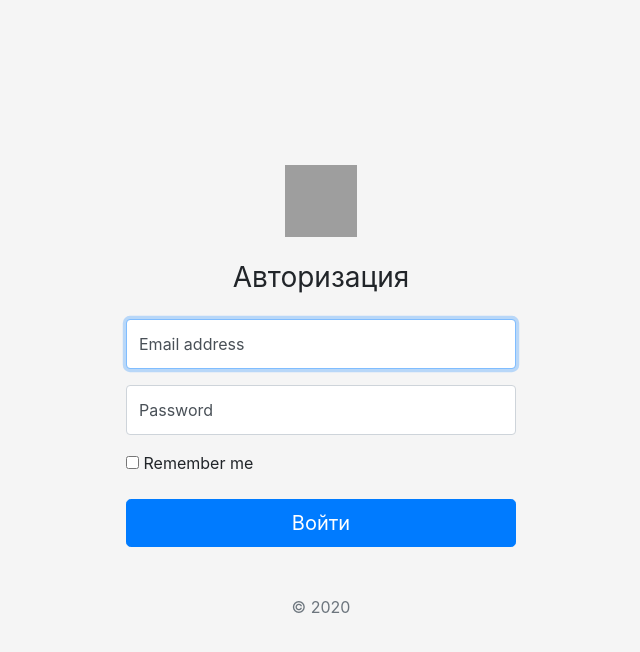
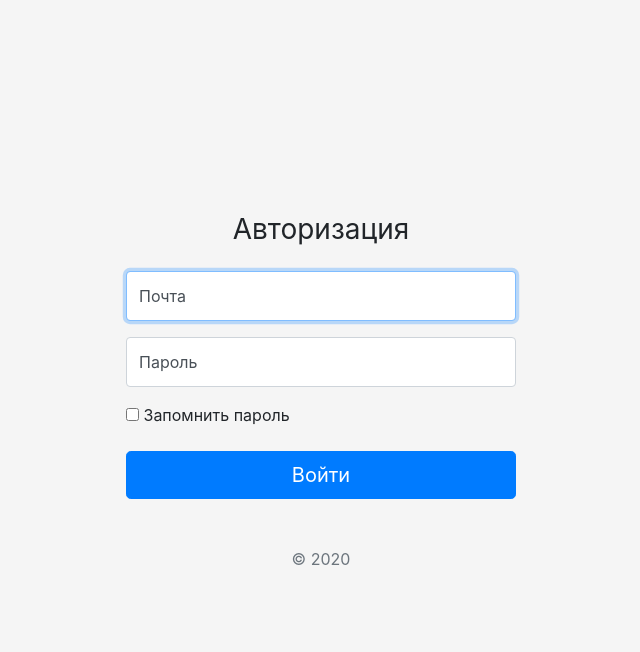
Before and after one commit to KazakovaAD/filmlib, a PHP site: page /lk.php in a window 1280 px wide. Shown: the top 652 px of the page, without its empty margins (319-959 px from the left). Run offline with PHP 8.4, Linux system fonts and the light colour scheme; grey boxes are pictures that could not be loaded.

Commit message:
доработала форму авторизации

```diff
--- a/lk.php
+++ b/lk.php
@@ -37,23 +37,22 @@
 <body>
 <form class="form-signin">
     <div class="text-center mb-4">
-        <img class="mb-4" src="/docs/4.3/assets/brand/bootstrap-solid.svg" alt="" width="72" height="72">
         <h1 class="h3 mb-3 font-weight-normal">Авторизация</h1>
     </div>
 
     <div class="form-label-group">
         <input type="email" id="inputEmail" class="form-control" placeholder="Email address" required autofocus>
-        <label for="inputEmail">Email address</label>
+        <label for="inputEmail">Почта</label>
     </div>
 
     <div class="form-label-group">
         <input type="password" id="inputPassword" class="form-control" placeholder="Password" required>
-        <label for="inputPassword">Password</label>
+        <label for="inputPassword">Пароль</label>
     </div>
 
     <div class="checkbox mb-3">
         <label>
-            <input type="checkbox" value="remember-me"> Remember me
+            <input type="checkbox" value="remember-me"> Запомнить пароль
         </label>
     </div>
     <button class="btn btn-lg btn-primary btn-block" type="submit">Войти</button>
```
